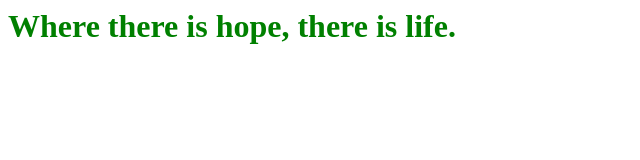
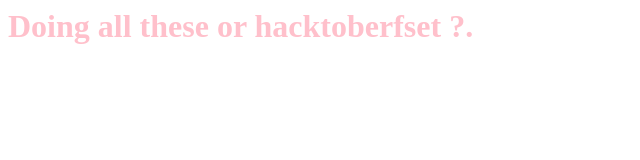
Before and after one commit to srimply/test, a plain HTML site: page index.html in a window 1280 px wide. Shown: the whole page, without its empty margins (0-640 px from the left). Drawn offline with Linux system fonts and the light colour scheme.

Commit message:
Update index.html

```diff
--- a/index.html
+++ b/index.html
@@ -1,9 +1,9 @@
 <html>
   <body>
-    <h1>Where there is hope, there is life.</h1>
+    <h1>Doing all these or hacktoberfset ?.</h1>
     <style>
       body {backgound-color:yellow;
-        color:green;}
+        color:pink;}
       </style>
     </body>
 </html>
```
